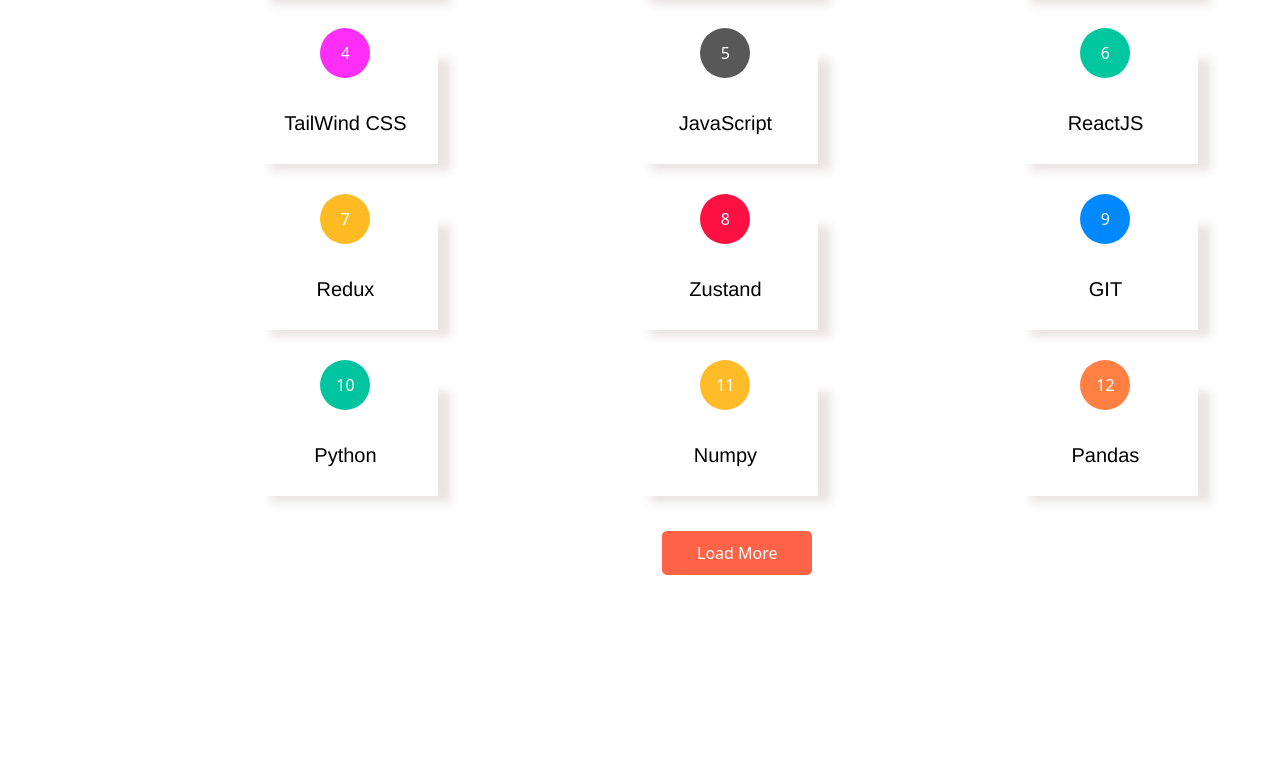
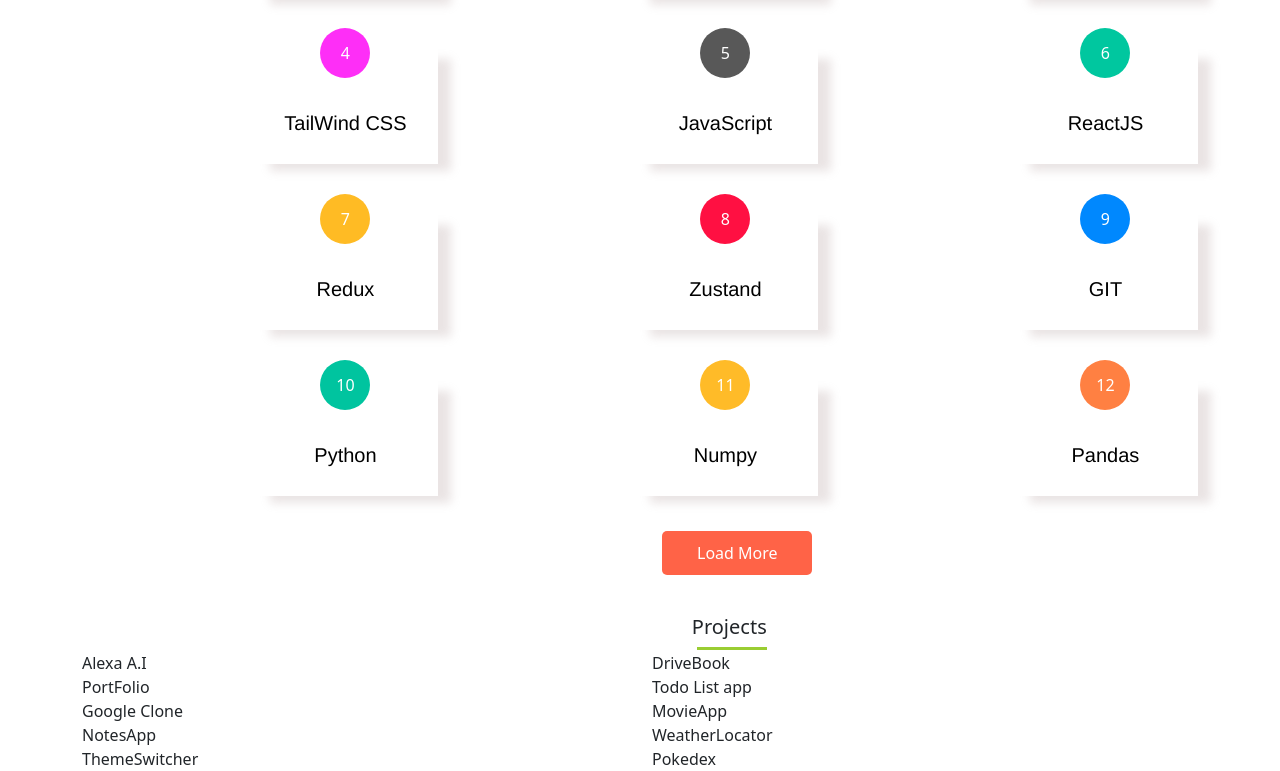
Before and after one commit to tejth/tejthPortfolio, a React (Vite) app: page / in a window 1280 px wide. Shown: the part 1104-1875 px from the top of the page. Before the commit the page ends 1719 px from the top, so only its background shows below. Built offline with nearby package versions, Linux system fonts and the light colour scheme.

Commit message:
set up project section

```diff
--- a/src/App.jsx
+++ b/src/App.jsx
@@ -2,12 +2,14 @@
 import Sidebar from "./Components/Sidebar/Sidebar";
 import About from "./Components/About/About";
 import TechStack from "./Components/TechStack/TechStack";
+import Project from "./Components/Projects/Project";
 function App() {
   return (
     <>
       <Sidebar />
       <About />
       <TechStack />
+      <Project />
     </>
   );
 }
--- /dev/null
+++ b/src/Components/Projects/Project.jsx
@@ -0,0 +1,221 @@
+import React from "react";
+
+function Project() {
+  const data = [
+    {
+      name: "Alexa A.I",
+      des: "A Voice Assistant A.I Similar to chatGpt that receives requests from user either through mic or keyboard  and send responses . It also performs basic taks such as opening application , Playing Music , Telling Weather etc..",
+      projectlink: "https://drive.google.com/drive/u/1/home",
+      techused: [
+        {
+          techname: "Python",
+        },
+        {
+          techname: "HTML",
+        },
+        {
+          techname: "CSS",
+        },
+        {
+          techname: "JS",
+        },
+        {
+          techname: "SQLite",
+        },
+      ],
+    },
+    {
+      name: "DriveBook",
+      des: "Allows booking of self driven vehicles based on various Filters",
+      projectlink: "https://drive.google.com/drive/u/1/home",
+      techused: [
+        {
+          techname: "ReactJs",
+        },
+        {
+          techname: "CSS",
+        },
+        {
+          techname: "Redux",
+        },
+        {
+          techname: "Firebase",
+        },
+      ],
+    },
+    {
+      name: "PortFolio",
+      des: "My Portfolio website describing my projects,skills, etc... ",
+      projectlink: "https://drive.google.com/drive/u/1/home",
+      techused: [
+        {
+          techname: "HTML",
+        },
+        {
+          techname: "CSS",
+        },
+        {
+          techname: "BOOTSTRAP",
+        },
+        {
+          techname: "JS",
+        },
+        {
+          techname: "ReactJS",
+        },
+        {
+          techname: "Python",
+        },
+        {
+          techname: "Firebase",
+        },
+      ],
+    },
+    {
+      name: "Todo List app",
+      des: "A simple To do list app based on LocalStorage. ",
+      projectlink: "https://drive.google.com/drive/u/1/home",
+      techused: [
+        {
+          techname: "HTML",
+        },
+        {
+          techname: "CSS",
+        },
+        {
+          techname: "JS",
+        },
+        {
+          techname: "ReactJS",
+        },
+        {
+          techname: "Redux",
+        },
+      ],
+    },
+    {
+      name: "Google Clone",
+      des: "Google clone that allows you to search and get results similar to google.",
+      projectlink: "https://drive.google.com/drive/u/1/home",
+      techused: [
+        {
+          techname: "HTML",
+        },
+        {
+          techname: "CSS",
+        },
+        {
+          techname: "JS",
+        },
+        {
+          techname: "ReactJS",
+        },
+      ],
+    },
+    {
+      name: "MovieApp",
+      des: "A simple App that shows you description of a movie along with its rating",
+      projectlink: "https://drive.google.com/drive/u/1/home",
+      techused: [
+        {
+          techname: "HTML",
+        },
+        {
+          techname: "CSS",
+        },
+        {
+          techname: "JS",
+        },
+      ],
+    },
+    {
+      name: "NotesApp",
+      des: "Aloows you to write Notes.",
+      projectlink: "https://drive.google.com/drive/u/1/home",
+      techused: [
+        {
+          techname: "HTML",
+        },
+        {
+          techname: "CSS",
+        },
+        {
+          techname: "JS",
+        },
+      ],
+    },
+    {
+      name: "WeatherLocator",
+      des: "Allows you to write Notes.",
+      projectlink: "https://drive.google.com/drive/u/1/home",
+      techused: [
+        {
+          techname: "HTML",
+        },
+        {
+          techname: "CSS",
+        },
+        {
+          techname: "JS",
+        },
+        {
+          techname: "ReactJS",
+        },
+      ],
+    },
+    {
+      name: "ThemeSwitcher",
+      des: "Demonstrates How to change background color of a webpage.",
+      projectlink: "https://drive.google.com/drive/u/1/home",
+      techused: [
+        {
+          techname: "HTML",
+        },
+        {
+          techname: "CSS",
+        },
+        {
+          techname: "JS",
+        },
+        {
+          techname: "ReactJS",
+        },
+      ],
+    },
+    {
+      name: "Pokedex",
+      des: "Shows Different Pokemons in the form of cards in an interactive Way",
+      projectlink: "https://drive.google.com/drive/u/1/home",
+      techused: [
+        {
+          techname: "HTML",
+        },
+        {
+          techname: "CSS",
+        },
+        {
+          techname: "JS",
+        },
+      ],
+    },
+  ];
+  return (
+    <>
+      <div className="container">
+        <div className="section-title">
+          <h5>Projects</h5>
+          <span className="line tech-stack-line"></span>
+        </div>
+        <div className="row">
+          {data.map((item, index) => (
+            <div className="col-xl-6 col-lg-6 col-md-6 col-sm-12">
+              {item.name}
+            </div>
+          ))}
+        </div>
+      </div>
+    </>
+  );
+}
+
+export default Project;
```
Also changed, not shown: src/Components/Projects/Project..css (added), src/Components/Projects/ProjectList.js (added).
